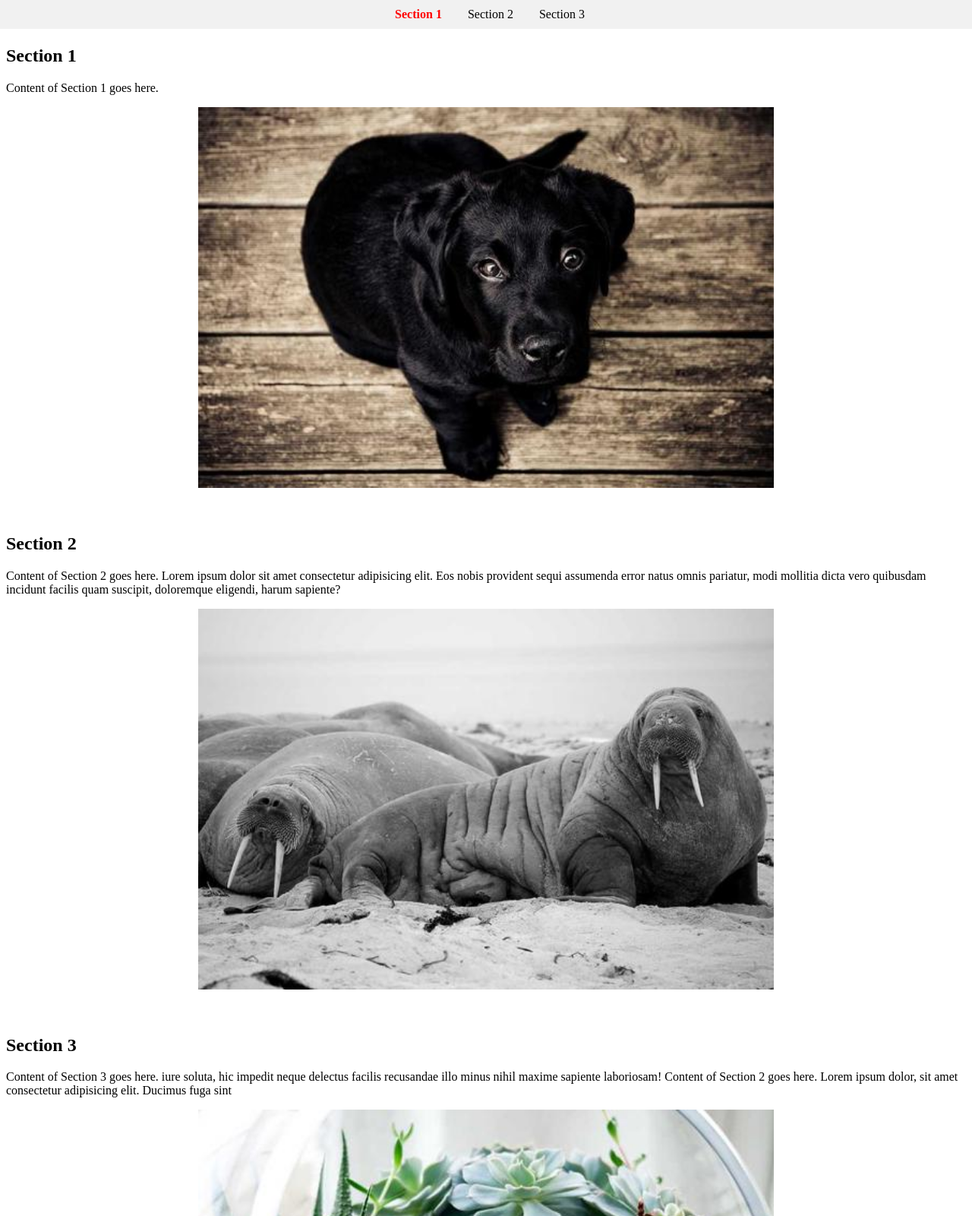
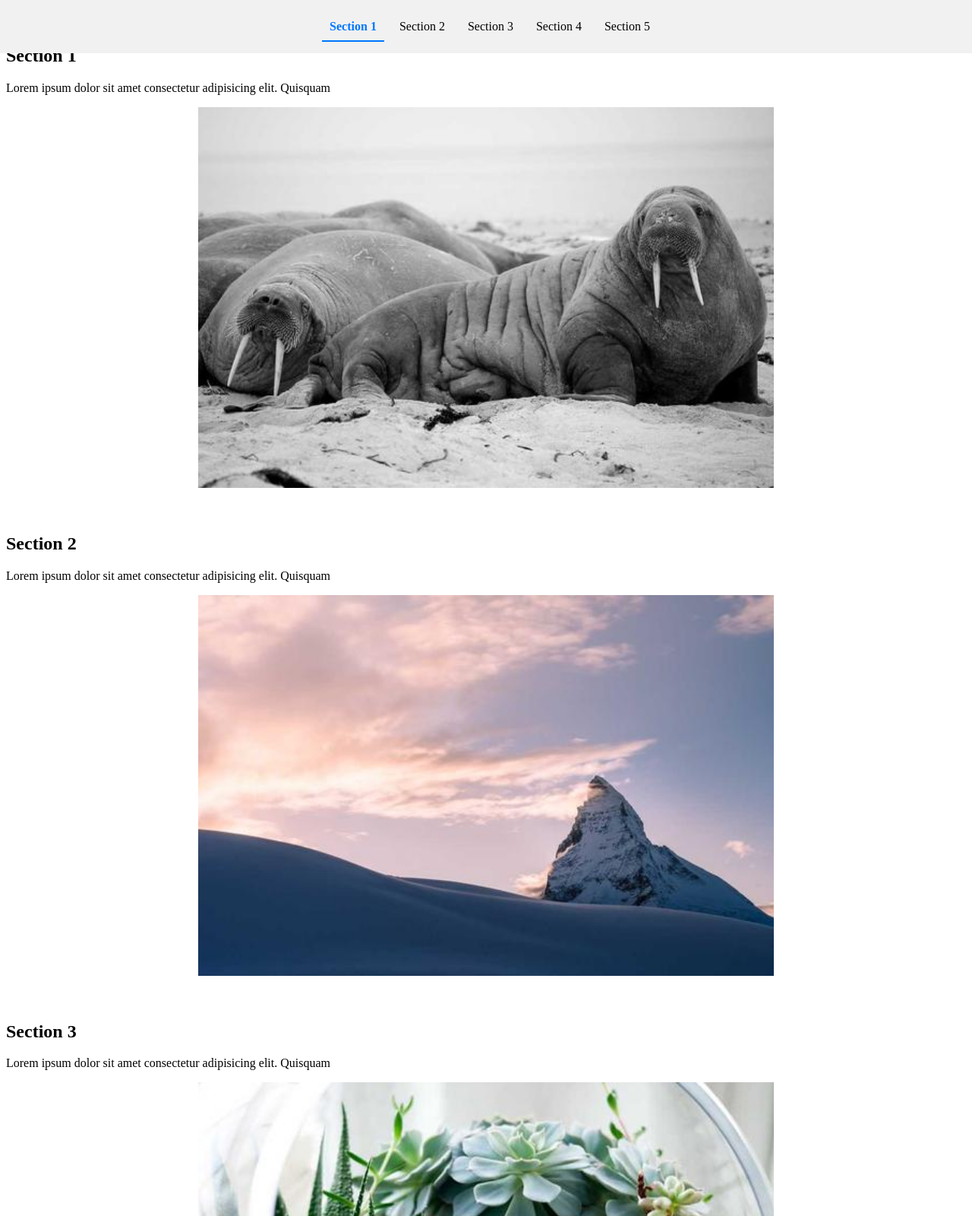
Before and after one commit to MD2990/landing_page, a plain HTML site: page index.html in a window 1280 px wide. Shown: the top 1600 px of the page at 76% size. Drawn offline with Linux system fonts and the light colour scheme.

Commit message:
adding js dynamic sections

```diff
--- a/styles.css
+++ b/css/styles.css
@@ -15,7 +15,7 @@ nav {
 
 nav ul {
   list-style-type: none;
-  margin: 0;
+  margin: 2;
   padding: 0;
 }
 
@@ -39,17 +39,20 @@ nav ul li a {
   color: #000;
   text-decoration: none;
   transition: color 0.3s ease;
-
   padding: 10px;
 }
 
 nav ul li a:hover {
-  color: #ff0000;
+  color: #0077ff;
+  border-bottom: solid 2px #0077ff;
+
+
 }
 
 nav ul li a.active {
-  color: #ff0000;
+  color: #0077ff;
   font-weight: bold;
+  border-bottom: solid 2px #0077ff;
 }
 .center_Image {
   display: flex;
--- a/index.html
+++ b/index.html
@@ -3,53 +3,10 @@
   <head>
     <meta charset="UTF-8" />
     <meta name="viewport" content="width=device-width, initial-scale=1.0" />
-    <link rel="stylesheet" href="styles.css" />
+    <link rel="stylesheet" href="/css/styles.css" />
     <title>Multi-Section Landing Page</title>
   </head>
   <body>
-    <nav>
-      <ul>
-        <li><a href="#section1">Section 1</a></li>
-        <li><a href="#section2">Section 2</a></li>
-        <li><a href="#section3">Section 3</a></li>
-      </ul>
-    </nav>
-
-    <section id="section1">
-      <h2>Section 1</h2>
-      <p>Content of Section 1 goes here.</p>
-         <div class="center_Image">
-        <img src="/images/img4.jpg" alt="random" />
-      </div>
-    </section>
-
-    <section id="section2">
-      <h2> Section 2  </h2>
-         <p>Content of Section 2 goes here.
-        Lorem ipsum dolor sit amet consectetur adipisicing elit. Eos
-        nobis provident sequi assumenda error natus omnis pariatur, modi
-        mollitia dicta vero quibusdam incidunt facilis quam suscipit, doloremque
-        eligendi, harum sapiente?</p>
-
-         <div class="center_Image">
-        <img src="/images/img1.jpg" alt="random" />
-      </div>
-
-    </section>
-
-    <section id="section3">
-      <h2>Section 3</h2>
-      <p>
-        Content of Section 3 goes here. iure soluta, hic impedit neque delectus
-        facilis recusandae illo minus nihil maxime sapiente laboriosam! Content
-        of Section 2 goes here. Lorem ipsum dolor, sit amet consectetur
-        adipisicing elit. Ducimus fuga sint
-      </p>
-          <div class="center_Image">
-        <img src="/images/img3.jpg" alt="random" />
-      </div>
-    </section>
-
-    <script src="script.js"></script>
+    <script src="/js/app.js"></script>
   </body>
 </html>
--- /dev/null
+++ b/js/app.js
@@ -0,0 +1,116 @@
+const navBar = document.querySelector("nav");
+
+addSections();
+
+// Update the active section based on scroll position
+window.addEventListener("scroll", function () {
+  const sections = document.querySelectorAll("section");
+  const navItems = document.querySelectorAll("nav ul li a");
+  let currentSectionIndex = 0;
+  let minDistance = Infinity;
+
+  sections.forEach(function (section, index) {
+    const rect = section.getBoundingClientRect();
+    const distance = Math.abs(rect.top);
+
+    if (distance < minDistance) {
+      minDistance = distance;
+      currentSectionIndex = index;
+    }
+  });
+
+  navItems.forEach(function (navItem, index) {
+    if (index === currentSectionIndex) {
+      navItem.classList.add("active");
+    } else {
+      navItem.classList.remove("active");
+    }
+  });
+
+  // Hide the navbar if the user is not scrolling
+  if (window.scrollY === 0) {
+    navBar.style.display = "none";
+  } else {
+    navBar.style.display = "flex";
+  }
+});
+
+// selects all the links in the nav bar and stores them in an array called navLinks
+const navLinks = document.querySelectorAll("nav ul li a");
+
+
+
+// Iterate through the links and add an event listener
+navLinks.forEach(function (navLink) {
+  navLink.addEventListener("click", scrollToSection);
+});
+
+function addSections() {
+  const data = [
+    {
+      title: "Section 1",
+      content: `Lorem ipsum dolor sit amet consectetur adipisicing elit. Quisquam`,
+      image: "/images/img1.jpg",
+      id: "section1",
+    },
+    {
+      title: "Section 2",
+      content: `Lorem ipsum dolor sit amet consectetur adipisicing elit. Quisquam`,
+      image: "/images/img2.jpg",
+      id: "section2",
+    },
+    {
+      title: "Section 3",
+      content: `Lorem ipsum dolor sit amet consectetur adipisicing elit. Quisquam`,
+      image: "/images/img3.jpg",
+      id: "section3",
+    },
+    {
+      title: "Section 4",
+      content: `Lorem ipsum dolor sit amet consectetur adipisicing elit. Quisquam`,
+      image: "/images/img4.jpg",
+      id: "section4",
+    },
+    {
+      title: "Section 5",
+      content: `Lorem ipsum dolor sit amet consectetur adipisicing elit. Quisquam`,
+      image: "/images/img5.jpg",
+      id: "section5",
+    },
+  ];
+
+  // create a nav menu and add ul  , li and href
+  const nav = document.createElement("nav");
+  const ul = document.createElement("ul");
+  nav.appendChild(ul);
+  document.body.appendChild(nav);
+
+  // loop through the data array and create a section for each object
+  data.forEach(function (item) {
+    const section4 = document.createElement("section");
+    section4.id = item.id;
+    section4.innerHTML = `
+        <h2>
+
+        ${item.title}
+        </h2>
+        <p>
+        ${item.content}
+        </p>
+        <div class="center_Image">
+          <img src=
+          ${item.image}
+
+           />
+        </div>
+      `;
+    document.body.appendChild(section4);
+    // add it to nav  menu
+    const nav = document.querySelector("nav ul");
+    const navItem = document.createElement("li");
+    navItem.innerHTML = `<a href="#${item.id}">${item.title}</a>`;
+    nav.appendChild(navItem);
+
+    //
+  });
+}
--- a/script.js
+++ /dev/null
@@ -1,44 +0,0 @@
-// Update the active section based on scroll position
-window.addEventListener("scroll", function () {
-  const sections = document.querySelectorAll("section");
-  const navItems = document.querySelectorAll("nav ul li a");
-
-  let currentSectionIndex = 0;
-  let minDistance = Infinity;
-
-  sections.forEach(function (section, index) {
-    const rect = section.getBoundingClientRect();
-    const distance = Math.abs(rect.top);
-
-    if (distance < minDistance) {
-      minDistance = distance;
-      currentSectionIndex = index;
-    }
-  });
-
-  navItems.forEach(function (navItem, index) {
-    if (index === currentSectionIndex) {
-      navItem.classList.add("active");
-    } else {
-      navItem.classList.remove("active");
-    }
-  });
-});
-
-// Smooth scroll to section on navigation menu item click
-const navLinks = document.querySelectorAll("nav ul li a");
-
-navLinks.forEach(function (navLink) {
-  navLink.addEventListener("click", function (event) {
-    event.preventDefault();
-
-    const targetSectionId = this.getAttribute("href");
-    const targetSection = document.querySelector(targetSectionId);
-    const targetSectionOffset = targetSection.offsetTop;
-
-    window.scrollTo({
-      top: targetSectionOffset,
-      behavior: "smooth",
-    });
-  });
-});
```
Also changed, not shown: images/img5.jpg (added).
